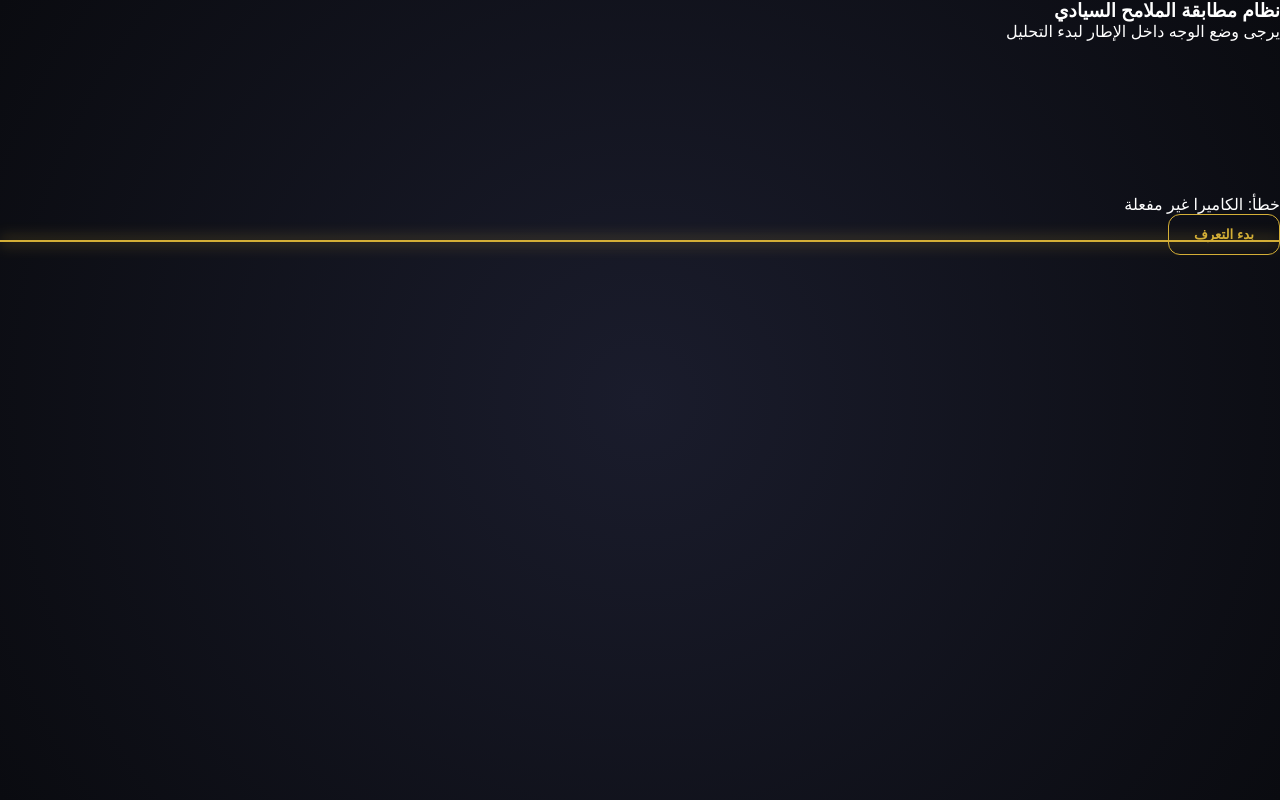
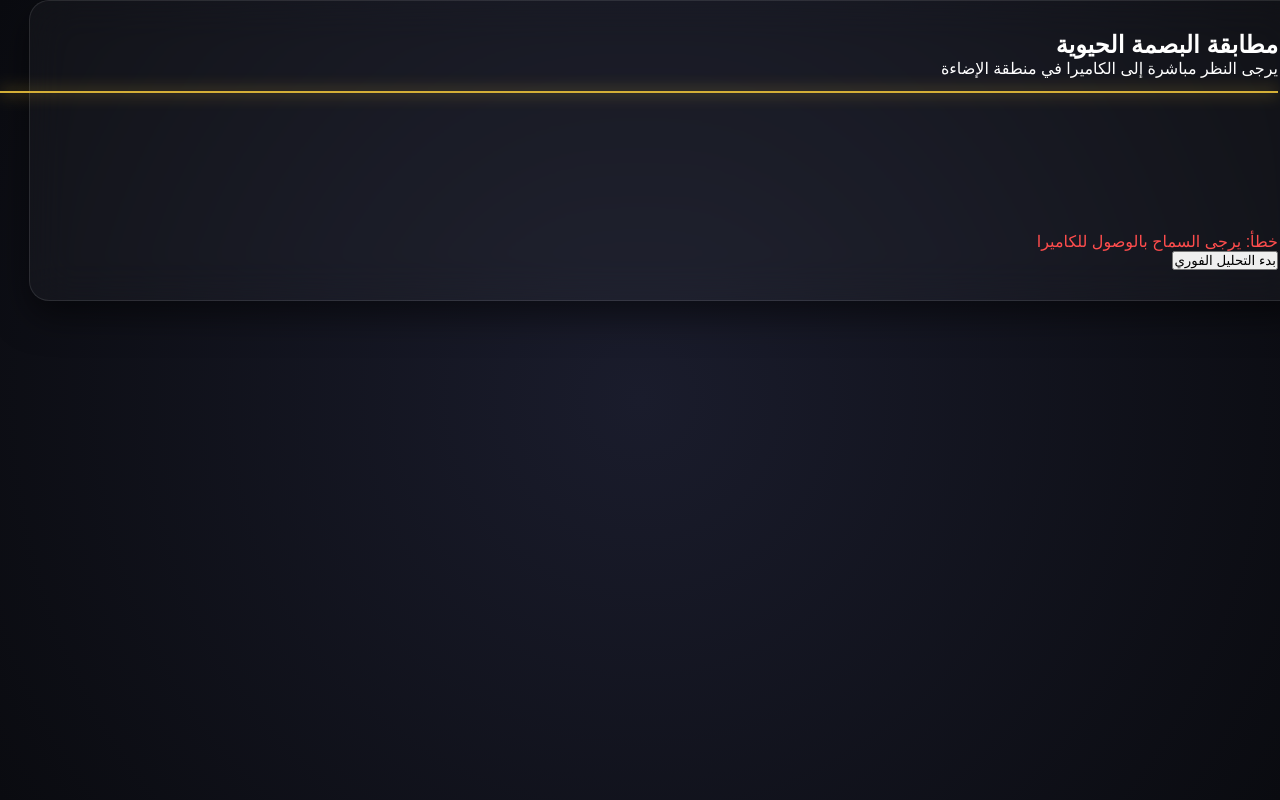
Before and after one commit to sosaskze143/Shadow-Ministry, a Flask app: page /face_verify in a window 1280 px wide. Run offline with Flask 3, Linux system fonts and the light colour scheme.

Commit message:
Refactor face verification HTML structure and scripts

```diff
--- a/templates/face_verify.html
+++ b/templates/face_verify.html
@@ -4,40 +4,28 @@
     <meta charset="UTF-8">
     <title>التحقق الحيوي | وزارة الظلال</title>
     <link rel="stylesheet" href="{{ url_for('static', filename='css/style.css') }}">
-    <link rel="manifest" href="/static/manifest.json">
 </head>
-<body class="camera-layout">
-    <div class="camera-glass-container">
-        <h3 class="gold-text">نظام مطابقة الملامح السيادي</h3>
-        <p>يرجى وضع الوجه داخل الإطار لبدء التحليل</p>
+<body class="bg-darker">
+    <div class="scan-container">
+        <div class="glass-card scan-box">
+            <h2 class="gold-text">مطابقة البصمة الحيوية</h2>
+            <p>يرجى النظر مباشرة إلى الكاميرا في منطقة الإضاءة</p>
 
-        <div class="video-wrapper">
-            <video id="webcam" autoplay playsinline></video>
-            <div class="scan-frame">
-                <div class="scan-line"></div>
+            <div class="camera-frame">
+                <video id="webcam" autoplay playsinline></video>
+                <div class="scanner-overlay">
+                    <div class="scan-line"></div>
+                    <div class="corner top-left"></div>
+                    <div class="corner top-right"></div>
+                    <div class="corner bottom-left"></div>
+                    <div class="corner bottom-right"></div>
+                </div>
             </div>
+
+            <div id="status-bar" class="status-msg">جاري تهيئة النظام...</div>
+            <button id="capture-btn" class="btn-scan" onclick="startScanning()">بدء التحليل الفوري</button>
         </div>
-
-        <div id="status-bar" class="status-waiting">في انتظار الصلاحيات...</div>
-        <button id="capture-btn" class="glass-btn gold">بدء التعرف</button>
     </div>
-
-    <script>
-        const video = document.getElementById('webcam');
-        const btn = document.getElementById('capture-btn');
-        const status = document.getElementById('status-bar');
-
-        navigator.mediaDevices.getUserMedia({ video: { facingMode: "user" } })
-            .then(stream => { video.srcObject = stream; status.innerText = "النظام جاهز للتحليل"; })
-            .catch(err => { status.innerText = "خطأ: الكاميرا غير مفعلة"; });
-
-        btn.onclick = () => {
-            status.innerText = "جاري تحليل الملامح ومطابقة البصمة...";
-            status.className = "status-processing";
-            setTimeout(() => {
-                window.location.href = "/auth_success";
-            }, 3000);
-        };
-    </script>
+    <script src="{{ url_for('static', filename='js/face_logic.js') }}"></script>
 </body>
 </html>
```
